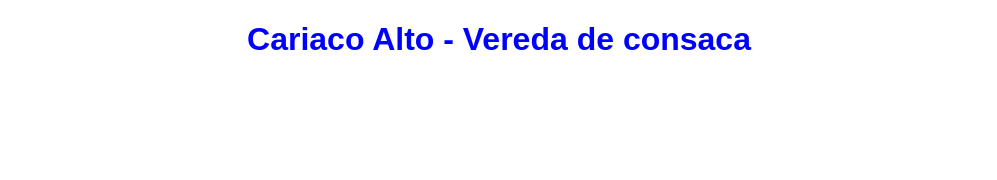
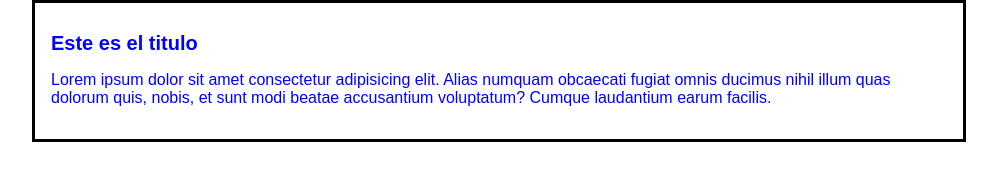
Before and after one commit to vladimirbenavides/cariacoalto, a plain HTML site: page index.html in a window 1280 px wide. Shown: the whole page, without its empty margins (141-1138 px from the left). Drawn offline with Linux system fonts and the light colour scheme.

Commit message:
Parrafo del blog de Cariaco

```diff
--- a/css/style.css
+++ b/css/style.css
@@ -2,4 +2,20 @@ body {
     text-align: center;
     font-family: Arial, Helvetica, sans-serif;
     color: blue;
+    font-size: 16px;
+    margin: 0;
+    padding: 0;
 }
+
+#container {
+    width: 70%;
+    padding: 1rem;
+    text-align: left;
+    border: 3px solid black;
+    margin: 0 auto;
+
+}
+
+#container h1 {
+    font-size: 20px;
+}
--- a/index.html
+++ b/index.html
@@ -8,7 +8,12 @@
     <link rel="stylesheet" href="css/style.css"/>
 </head>
 <body>
-    <h1>Cariaco Alto - Vereda de consaca</h1>
+    <div id = "container">
+        <div id="post">
+            <h1>Este es el titulo</h1>
+            <p>Lorem ipsum dolor sit amet consectetur adipisicing elit. Alias numquam obcaecati fugiat omnis ducimus nihil illum quas dolorum quis, nobis, et sunt modi beatae accusantium voluptatum? Cumque laudantium earum facilis.</p>
 
+        </div>
+    </div>
 </body>
 </html>
```
Also changed, not shown: cariaco.txt (added).
